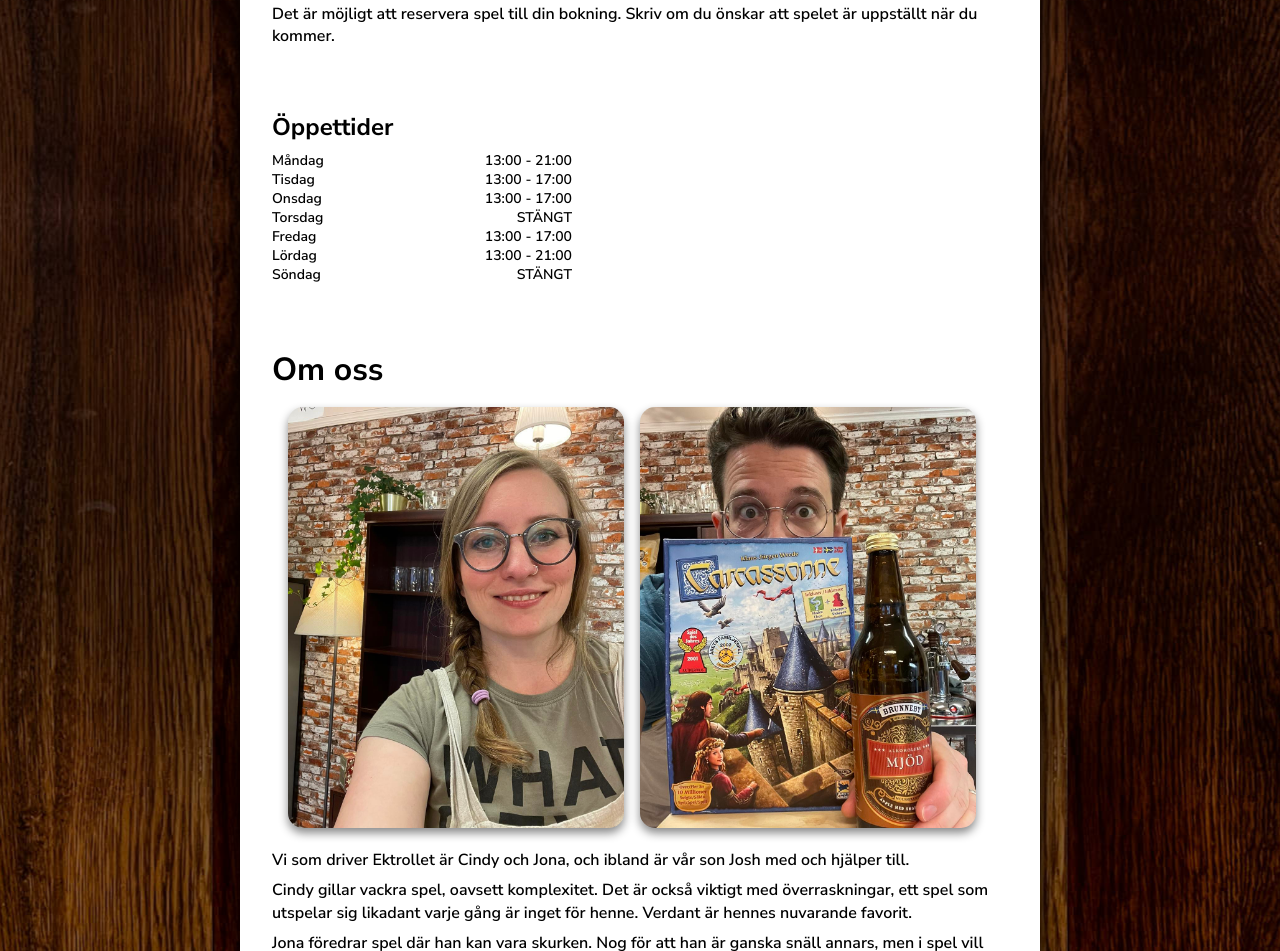
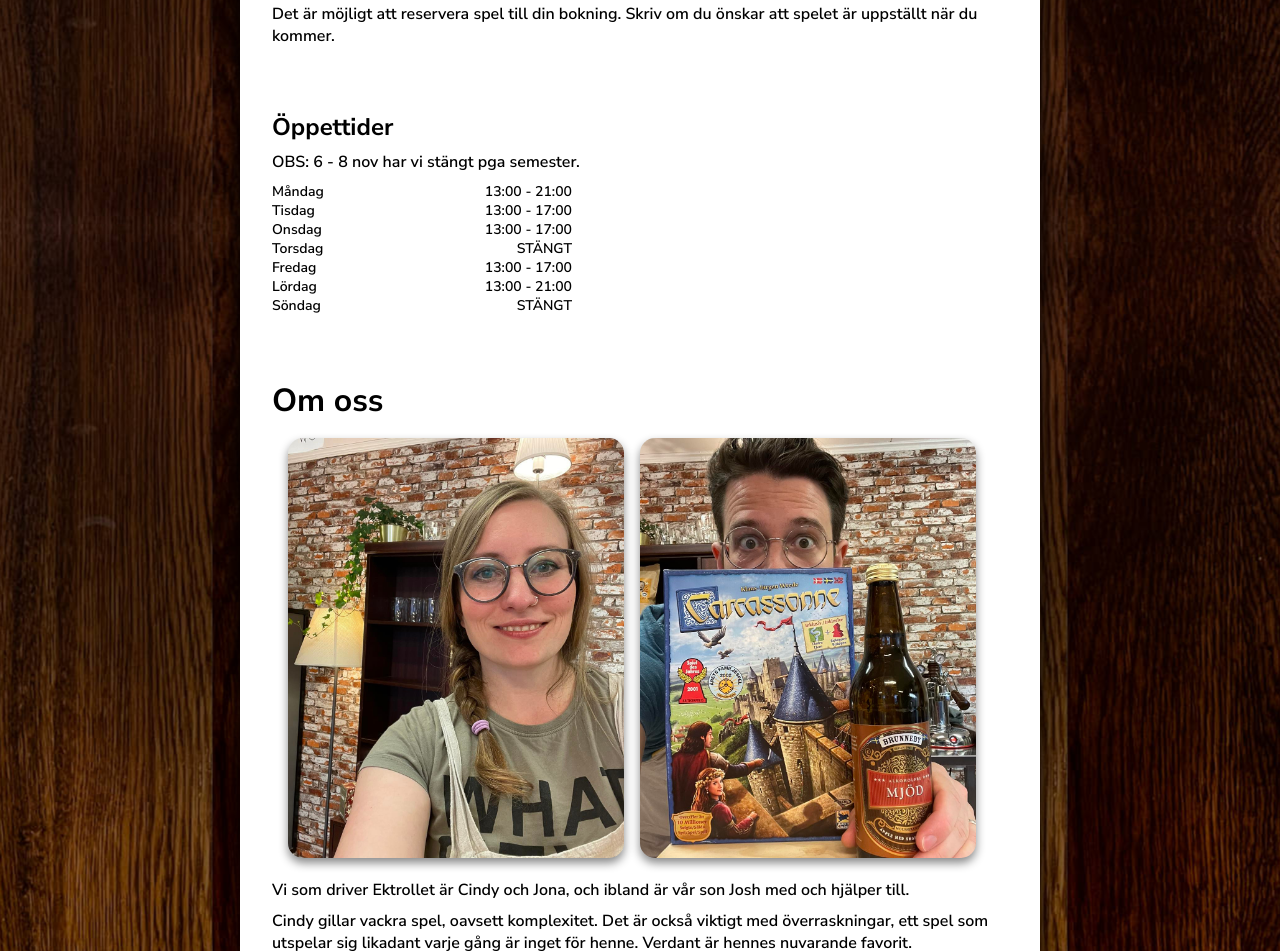
Before and after one commit to saikyun/ektrollet, a plain HTML site: page public/index.html in a window 1280 px wide. Shown: the part 3480-4431 px from the top of the page. Drawn offline with Linux system fonts and the light colour scheme.

Commit message:
öppettider

```diff
--- a/public/index.html
+++ b/public/index.html
@@ -377,6 +377,10 @@
 
                 <h2 id="oppettider" class="font-weight-700 font-size-24 margin-top-64 margin-bottom-8">Öppettider</h2>
 
+                <p class="margin-bottom-8">
+                    OBS: 6 - 8 nov har vi stängt pga semester.
+                </p>
+
                 <div class="row width-100p space-between max-width-300">
                     <div>
                         Måndag</div>
```
